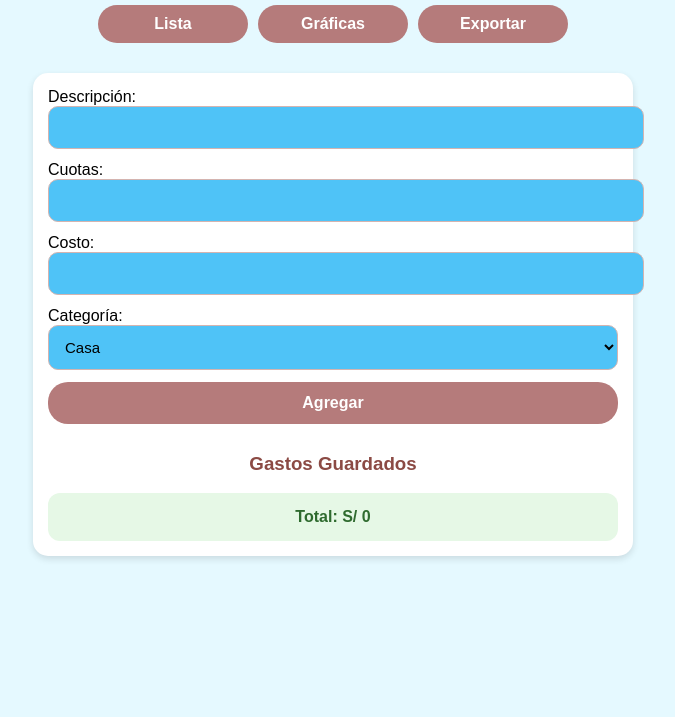
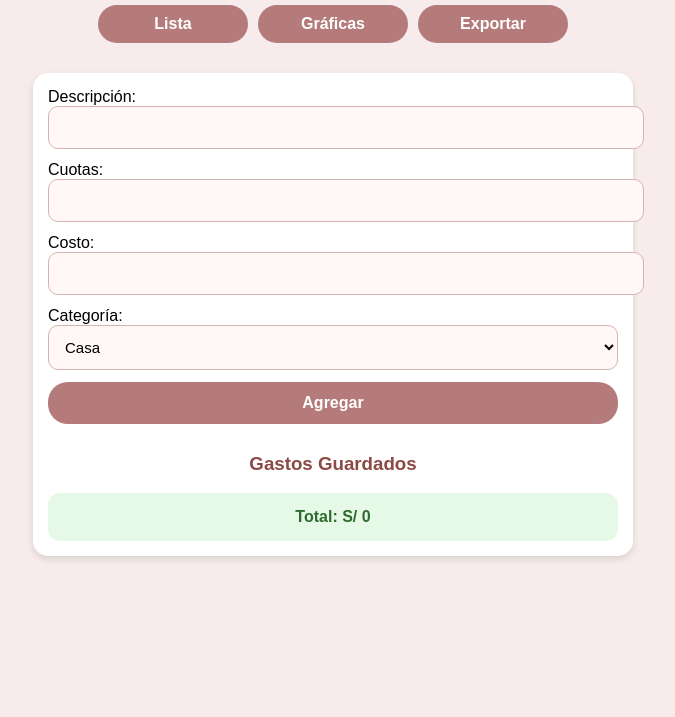
Before and after one commit to JhostinFP/Gastos.Pareja, a plain HTML site: page index.html in a window 1280 px wide. Shown: the part 83-800 px from the top of the page, without its empty margins (307-982 px from the left). Drawn offline with nearby package versions, Linux system fonts and the light colour scheme; no server answers.

Commit message:
Actualizar index.html

```diff
--- a/index.html
+++ b/index.html
@@ -21,7 +21,7 @@
       padding: 20px;
       max-width: 600px;
       margin: auto;
-      background: #E5F9FF;
+      background: #f7eceb;
     }
     h2, h3 {
       text-align: center;
@@ -41,7 +41,7 @@
       border-radius: 10px;
       border: 1px solid #d4b4b0;
       font-size: 15px;
-      background: #4fc3f7;
+      background: #fff8f7;
     }
     button {
       background: #b57b7b;
@@ -55,7 +55,7 @@
       margin-bottom: 10px;
     }
     button:hover {
-      background: #4fc3f7;
+      background: #8b4a44;
     }
     .nav-buttons {
       display: flex;
```
